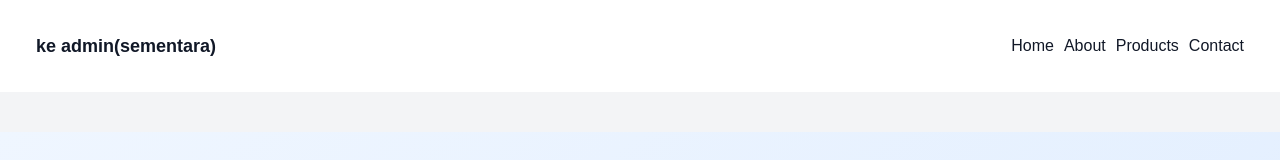
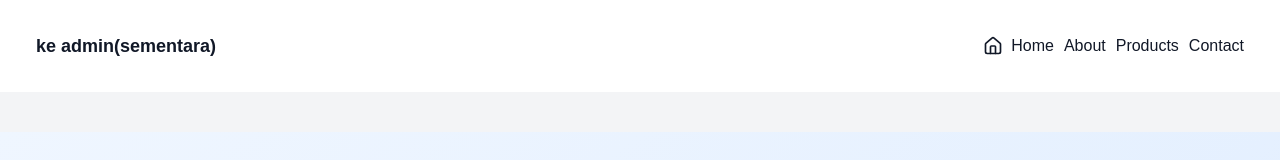
Before and after one commit to Deoca27/manusia-biasa, a Next.js app: page /contact in a window 1280 px wide. Shown: the top 160 px of the page. Built offline with nearby package versions, Linux system fonts and the light colour scheme.

Commit message:
rendika : Menambahkan ikon home

```diff
--- a/app/layout.tsx
+++ b/app/layout.tsx
@@ -21,7 +21,11 @@ export default function RootLayout({
           <div className="container mx-auto px-4 py-4 flex justify-between items-center">
             <Link href={"/admin/admin_controller"} className="text-lg font-bold hover:text-blue-400 transition">ke admin(sementara)</Link>
             <nav className="flex justify-end">
-            <Link href={"/"} className="group flex items-center hover:text-blue-300 transition">Home</Link>
+              <Link href={"/"} className="group flex items-center hover:text-blue-300 transition">
+                <Home className="mr-2 group-hover:scale-110 transition" size={20} />
+                Home
+
+              </Link>
               <Link href={"/about"} className="hover:text-blue-400 transition ml-2.5">About</Link>
               <Link href={"/product"} className="hover:text-blue-400 transition ml-2.5">Products</Link>
               <Link href={"/contact"} className="hover:text-blue-400 transition ml-2.5">Contact</Link>
```
